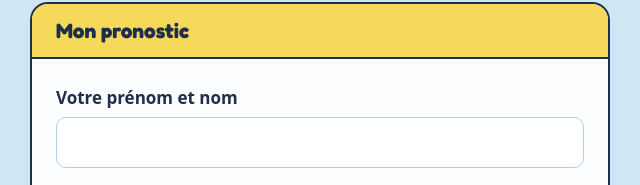
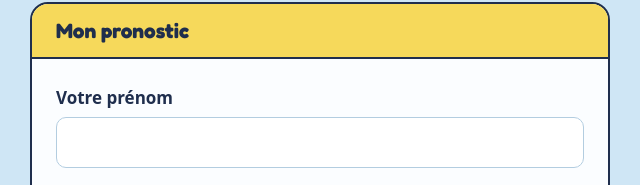
Before and after one commit to Cycloliv/bebe-cool, a plain HTML site: page pronostics.html in a window 1280 px wide. Shown: the part 584-769 px from the top of the page, 320-960 px from the left. Drawn offline with Linux system fonts and the light colour scheme.

Commit message:
pronostics.html

```diff
--- a/pronostics.html
+++ b/pronostics.html
@@ -60,7 +60,7 @@ button.link{background:none;border:0;color:var(--ink);text-decoration:underline;
 
       <p class="hp"><label>Ne pas remplir <input name="bot-field"></label></p>
 
-      <div><label for="nom">Votre prénom et nom</label><input type="text" id="nom" name="nom" required autocomplete="name"></div>
+      <div><label for="nom">Votre prénom</label><input type="text" id="nom" name="nom" required autocomplete="name"></div>
 
             <div><label for="date">Date de naissance</label><input type="date" id="date" name="date" value="2027-03-28" required></div>
 
```
